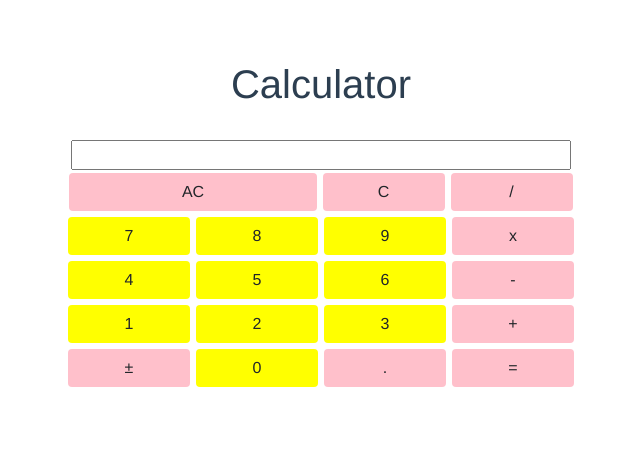
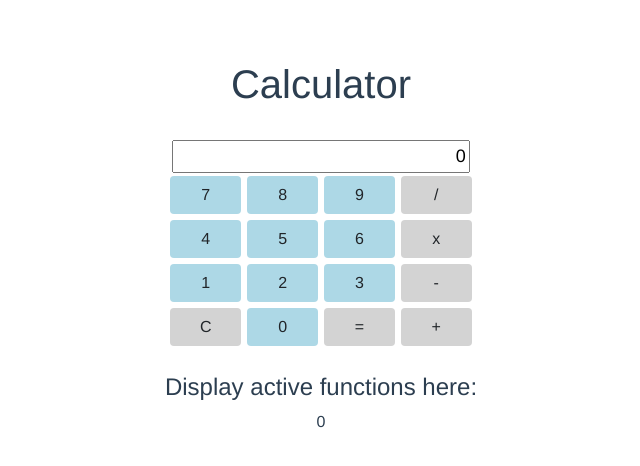
Before and after one commit to jessicaheggem/vue-calculator, a Vue app: page / in a window 1280 px wide. Shown: the top 466 px of the page, without its empty margins (319-959 px from the left). Built offline with nearby package versions, Linux system fonts and the light colour scheme.

Commit message:
reduced number of operators and adjusted styling

```diff
--- a/src/components/Calculator.vue
+++ b/src/components/Calculator.vue
@@ -3,14 +3,19 @@
     <h1>Calculator</h1>
     <br />
     <div class="container wrap">
-      <input class="display" />
+      <input class="display text-right" style="font-size: 18px;" :value="displayVal"/>
       <br />
       <button
         v-for="b in buttons"
         :key="b.id"
-        :style="[b.id === 1 ? lrgBtn: regBtn, b.number === true ? number: operator]"
+        :style="[regBtn, b.number === true ? number: operator]"
         class="btn"
       >{{b.name}}</button>
+    </div>
+    <br>
+    <div>
+      <h4>Display active functions here:</h4>
+      <p>{{displayVal}}</p>
     </div>
   </div>
 </template>
@@ -20,117 +25,127 @@ export default {
   data: function() {
     return {
       displayVal: 0,
-      lrgBtn: {
-        width: "40.5%",
-        margin: "3px"
-      },
       regBtn: {
         width: "20%",
         margin: "3px"
       },
       number: {
-        backgroundColor: "yellow"
+        backgroundColor: "lightBlue"
       },
       operator: {
-        backgroundColor: "pink"
+        backgroundColor: "lightGray"
       },
       buttons: [
         {
           id: 1,
-          name: "AC",
-          number: false
-        },
-        {
-          id: 2,
-          name: "C",
-          number: false
-        },
-        {
-          id: 3,
-          name: "/",
-          number: false
-        },
-        {
-          id: 4,
           name: "7",
           number: true
         },
         {
-          id: 5,
+          id: 2,
           name: "8",
           number: true
         },
         {
+          id: 3,
+          name: "9",
+          number: true
+        },
+          {
+          id: 4,
+          name: "/",
+          number: false
+        },
+
+        {
+          id: 5,
+          name: "4",
+          number: true
+        },
+        {
           id: 6,
-          name: "9",
+          name: "5",
           number: true
         },
         {
           id: 7,
+          name: "6",
+          number: true
+        },
+        {
+          id: 8,
           name: "x",
           number: false
         },
-        {
-          id: 8,
-          name: "4",
-          number: true
-        },
+
         {
           id: 9,
-          name: "5",
+          name: "1",
           number: true
         },
         {
           id: 10,
-          name: "6",
+          name: "2",
           number: true
         },
         {
           id: 11,
+          name: "3",
+          number: true
+        },
+         {
+          id: 12,
           name: "-",
           number: false
         },
-        {
-          id: 12,
-          name: "1",
+         {
+          id: 13,
+          name: "C",
+          number: false
+        },
+         {
+          id: 14,
+          name: "0",
           number: true
         },
-        {
-          id: 13,
-          name: "2",
-          number: true
-        },
-        {
-          id: 14,
-          name: "3",
-          number: true
-        },
-        {
+         {
           id: 15,
-          name: "+",
+          name: "=",
           number: false
         },
         {
           id: 16,
-          name: "\u00b1",
+          name: "+",
           number: false
         },
-        {
-          id: 17,
-          name: "0",
-          number: true
+      ],
+      methods: {
+        minus: function(){
+          console.log('clicked minus');
+
         },
-        {
-          id: 18,
-          name: ".",
-          number: false
+        add: function(){
+          console.log('clicked add');
+
         },
-        {
-          id: 19,
-          name: "=",
-          number: false
-        }
-      ]
+        divide: function(){
+          console.log('clicked divide');
+
+        },
+        multiply: function(){
+          console.log('clicked multiply');
+
+        },
+        equals: function(){
+          console.log('clicked equals');
+
+        },
+        clear: function(){
+          console.log('clicked clear');
+
+        },
+
+      }
     };
   }
 };
@@ -139,18 +154,13 @@ export default {
 <style scoped>
 .wrap {
   border: 1px;
-  width: 50%;
+  width: 30%;
 }
 
 .display {
-  width: 82%;
+  width: 84%;
 }
-.buttons.number {
-  background-color: green;
-}
-.operator {
-  background-color: pink !important;
-}
+
 h3 {
   margin: 40px 0 0;
 }
```
